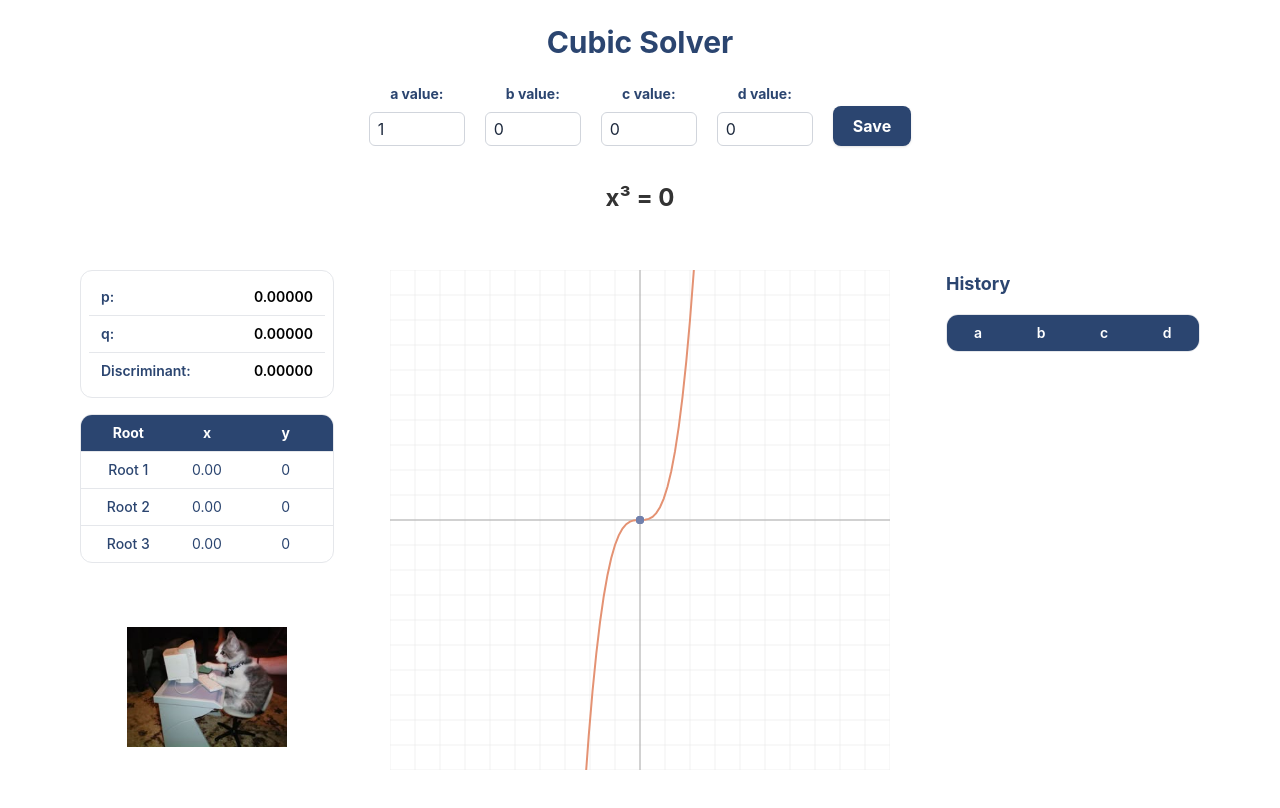
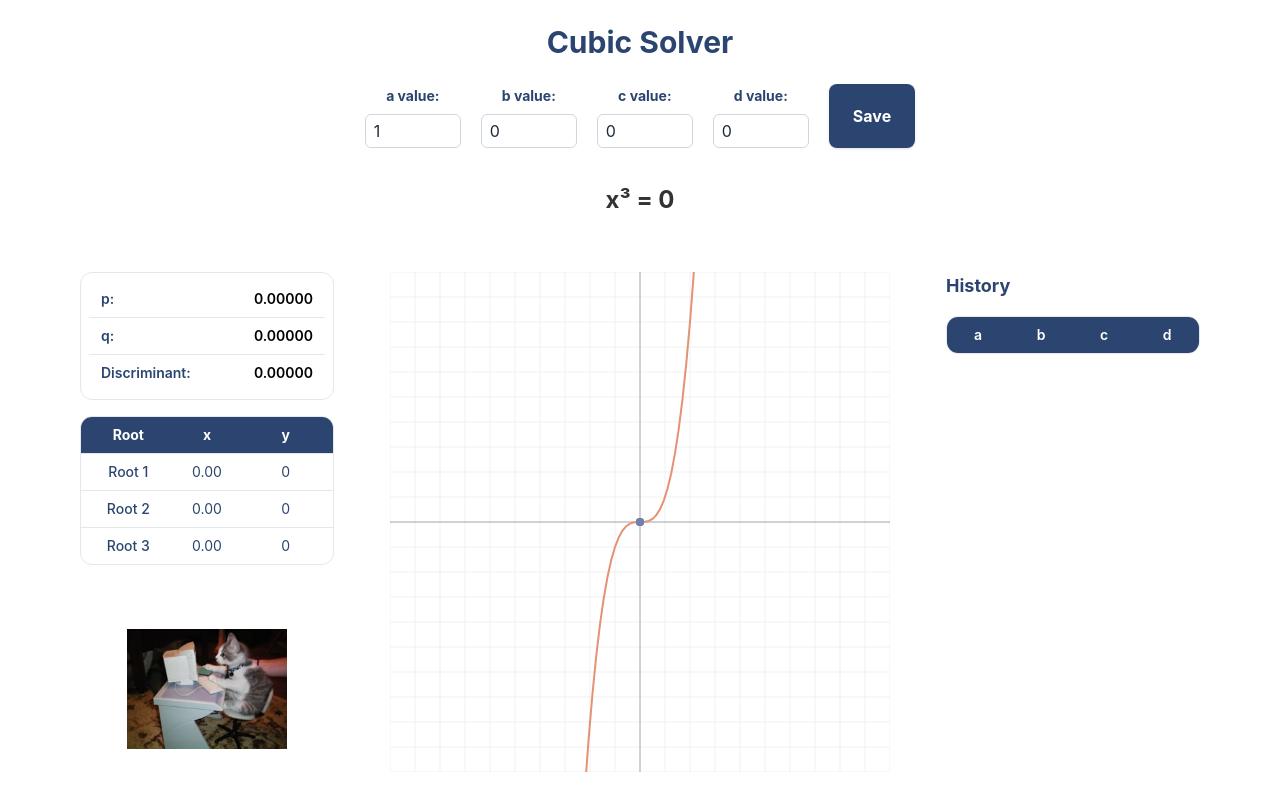
Before and after one commit to Austin0u/ics4u1-assignment-3, a React (Vite) app: page / in a window 1280 px wide. Built offline with nearby package versions, Linux system fonts and the light colour scheme.

Commit message:
Modified size for save button

```diff
--- a/src/components/CubicInput.tsx
+++ b/src/components/CubicInput.tsx
@@ -62,7 +62,7 @@ export const CubicInput = ({ a, b, c, d, setA, setB, setC, setD, onSave }: Cubic
                         />
                     </div>
                     <input
-                        className="rounded-lg bg-[#2B4570] px-5 py-2 text-white font-bold shadow-sm hover:opacity-90"
+                        className="rounded-lg bg-[#2B4570] px-6 py-5 text-white font-bold shadow-sm hover:opacity-90"
                         type="submit"
                         value="Save"
                     />
```
